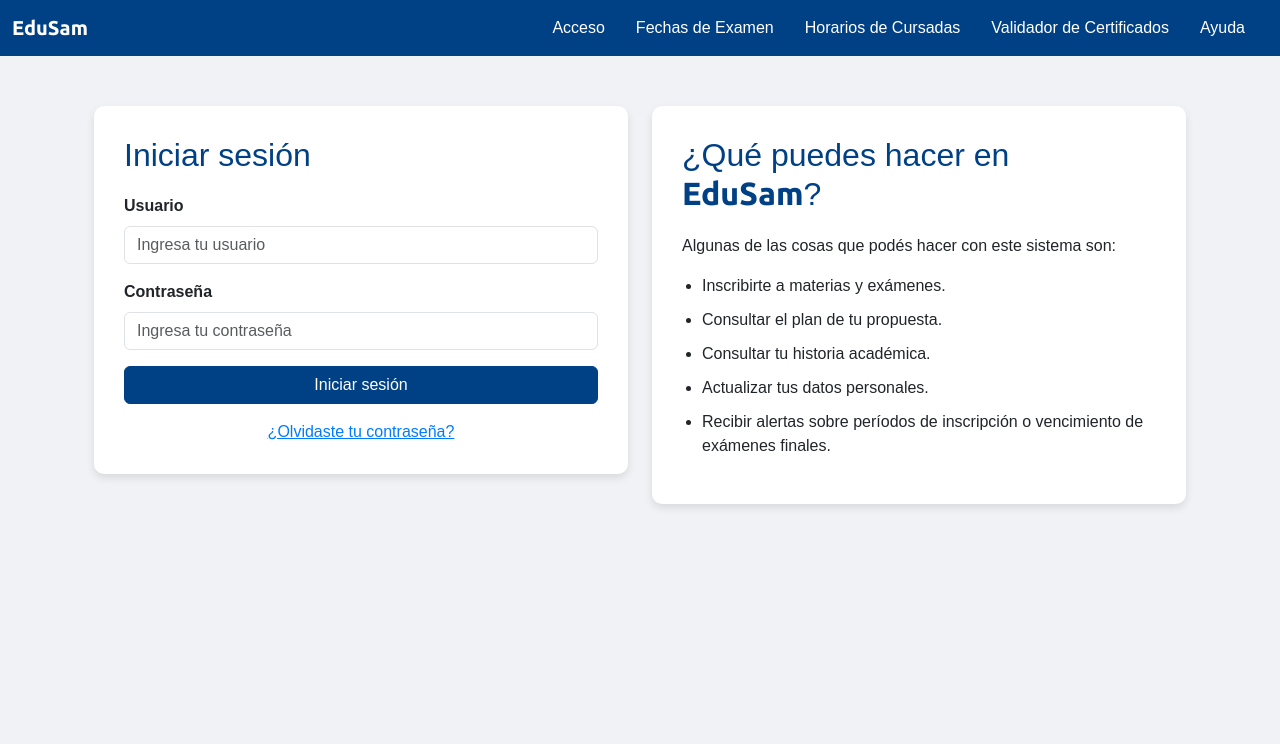
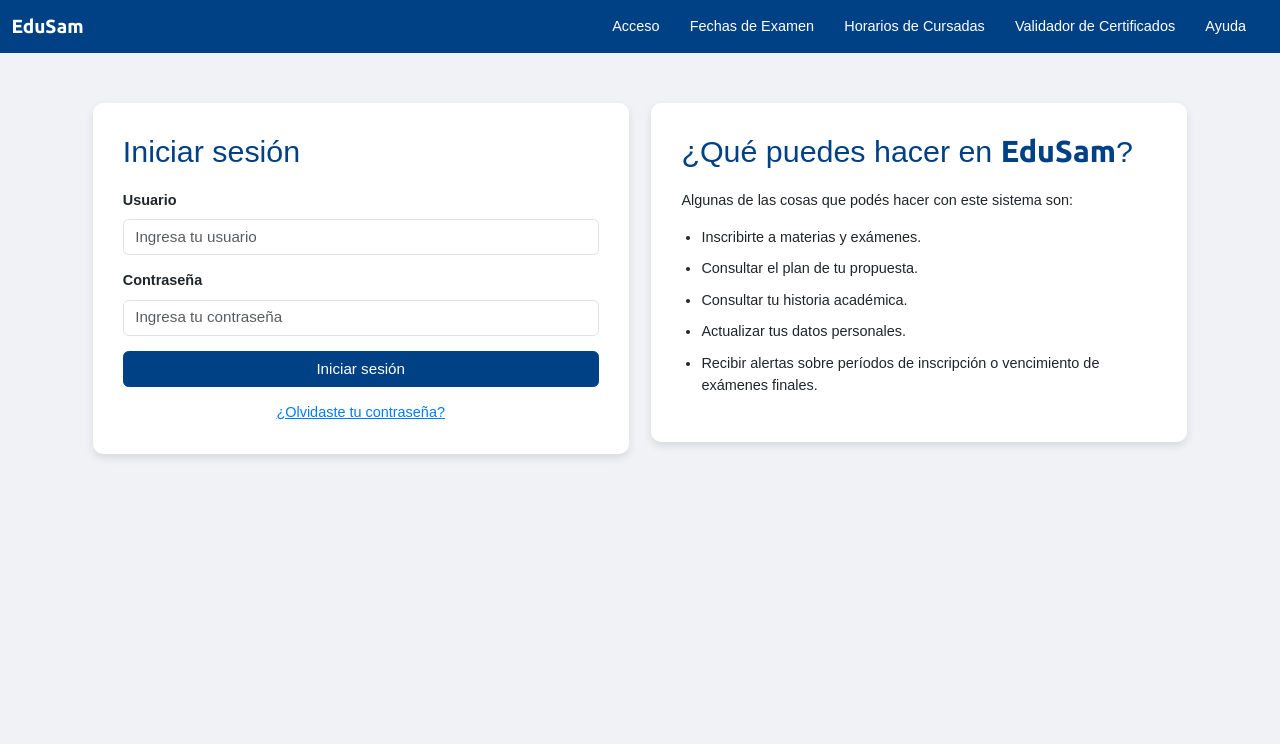
Before and after one commit to SantiagoDarnes/edu-sam, a Flask app: page / in a window 1280 px wide. Shown: the top 744 px of the page. Run offline with Flask 3, Linux system fonts and the light colour scheme; some libraries are stand-ins or nearby versions.

Commit message:
Update base.html
font-size: 0.95em

```diff
--- a/templates/base.html
+++ b/templates/base.html
@@ -15,6 +15,7 @@
     <style>
          body, html {
             font-family: 'Arial', sans-serif;
+            font-size: 0.95em;
             background-color: #f0f2f5;
         }
 
```
